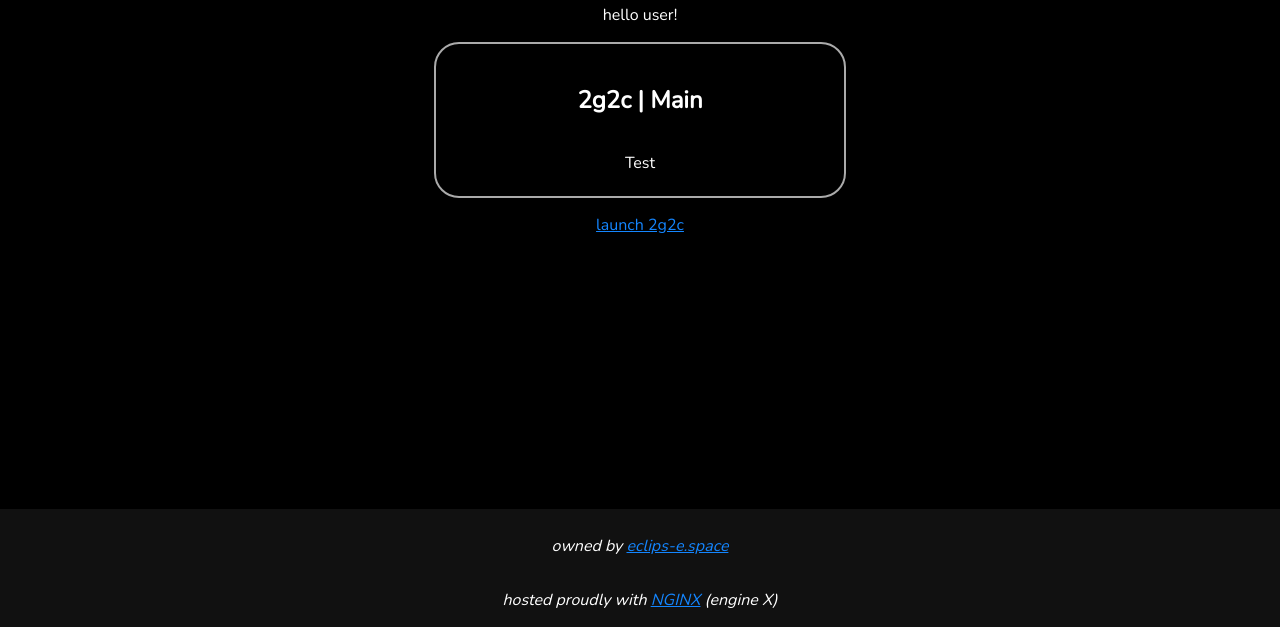
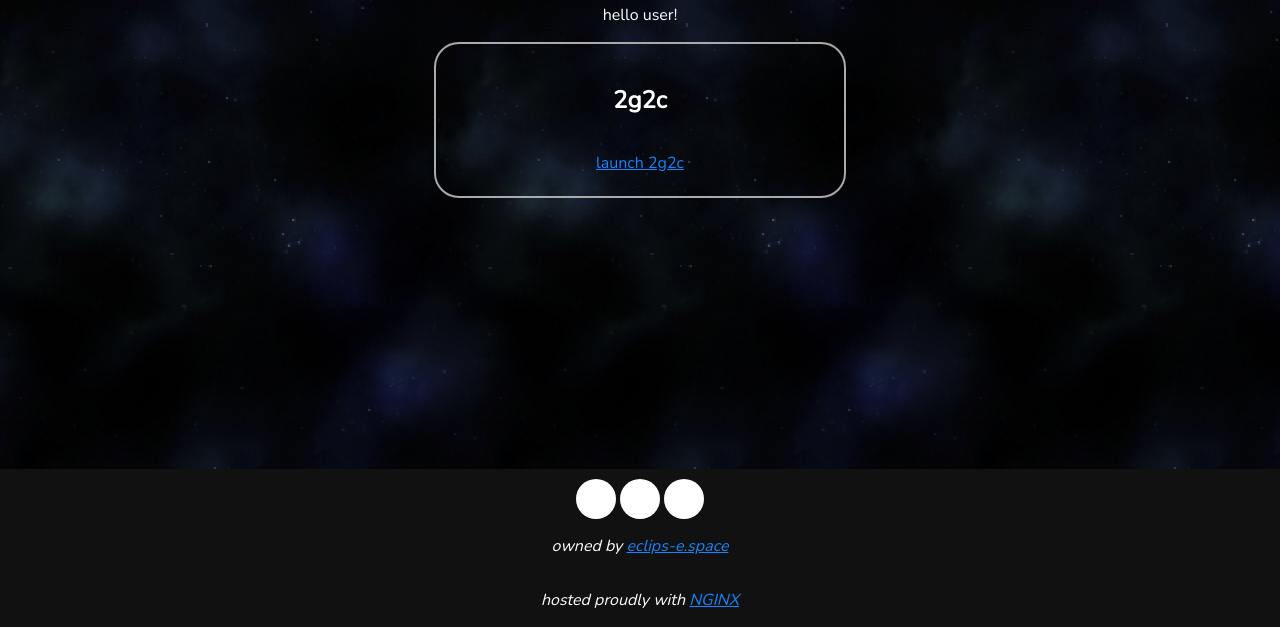
Before and after one commit to 2G2C/website, a website: page public/index.html in a window 1280 px wide. Shown: the part 173-800 px from the top of the page. Drawn offline with nearby package versions, Linux system fonts and the light colour scheme; no server answers.

Commit message:
footer update + parallax

```diff
--- a/public/index.html
+++ b/public/index.html
@@ -8,18 +8,22 @@
 	<link rel="stylesheet" type="text/css" href="style.css">
 	<script src="index.js" defer></script>
 </head>
-<body>
+<body class="parallax" style="background-image: url('./layer1.png');">
 	<div class="center">
 		<span><img src="logo.png" alt="2g2c"></span>
 		<p>hello user!</p>
 		<div class="box">
-			<h2>2g2c | Main</h2>
-			<p>Test</p>
+			<h2>2g2c</h2>
+			<p><a href="ss14://421034.xyz">launch 2g2c</a></p>
 		</div>
-		<p><a href="ss14://421034.xyz">launch 2g2c</a></p>
 		<footer class="footer center">
+			<div class="links">
+				<button>discord</button>
+				<button>ss14</button>
+				<button>ss14</button>
+			</div>
 			<p><em>owned by <a href="https://eclips-e.space">eclips-e.space</a></em></p>
-			<p><em>hosted proudly with <a href="https://www.nginx.com">NGINX</a> (engine X)</p>
+			<p><em>hosted proudly with <a href="https://www.nginx.com">NGINX</a></p>
 		</footer>
 	</div>
 </body>
--- a/public/style.css
+++ b/public/style.css
@@ -35,3 +35,22 @@ a:visited { color: #14ffe6; }
 	width: 23rem;
 	height: 7rem;
 }
+
+.parallax {
+	height: 100%;
+
+	background-attachment: fixed;
+	background-postion: left center;
+	background-repeat: repeat;
+}
+.links button {
+	size: 3rem;
+
+	font-size: 0;
+	background-color: #fff;
+
+	border-style: none;
+	border-radius: 50%;
+
+	padding: 20px;
+}
```
Also changed, not shown: public/layer1.png (added).
